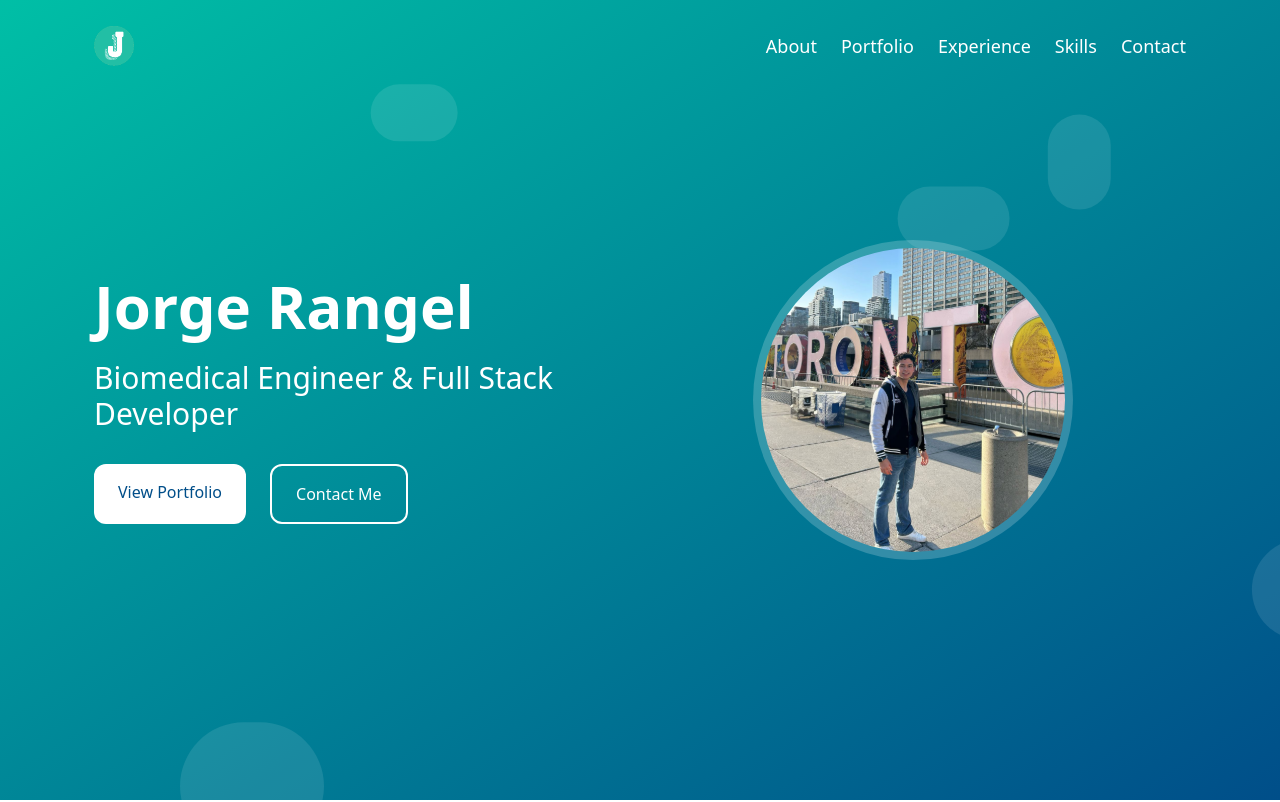
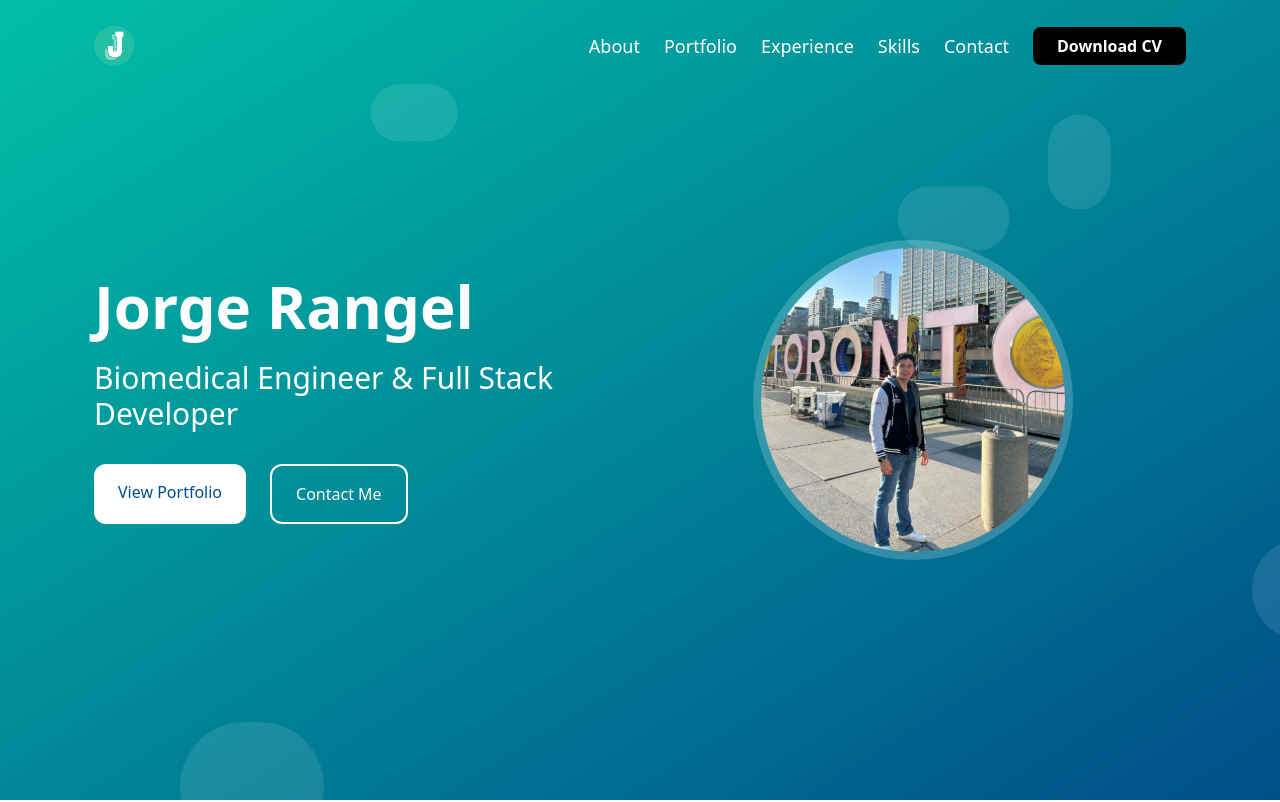
Before and after one commit to JorgeRan/portfolio-website, a React (Create React App) app: page / in a window 1280 px wide. Shown: the top 802 px of the page. Built offline with nearby package versions, Linux system fonts and the light colour scheme.

Commit message:
CV button added

```diff
--- a/src/components/Navbar.jsx
+++ b/src/components/Navbar.jsx
@@ -72,11 +72,14 @@ export function Navbar() {
           </button>
 
           <div
-        className={`${menuOpen ? 'block' : 'hidden'} w-full md:block md:w-auto`}
+            className={`${
+              menuOpen ? "block" : "hidden"
+            } w-full md:block md:w-auto`}
             id="navbar-default"
           >
-        <ul className="flex flex-col md:flex-row md:space-x-6 my-2">
-          {["About", "Portfolio", "Experience", "Skills", "Contact"].map((item) => (
+            <ul className="flex flex-col md:flex-row md:space-x-6 my-2 items-center">
+              {["About", "Portfolio", "Experience", "Skills", "Contact"].map(
+                (item) => (
                   <motion.li
                     className="text-lg font-medium"
                     key={item}
@@ -91,7 +94,18 @@ export function Navbar() {
                       {item}
                     </a>
                   </motion.li>
-          ))}
+                )
+              )}
+
+              <motion.li whileHover={{ scale: 1.1 }}>
+                <a
+                  href="/files/Jorge_Rangel_CV_Hybrid.pdf"
+                  download="JorgeRangel_CV.pdf"
+                  className="bg-black text-white font-semibold no-underline px-4 py-2 rounded-lg hover:bg-primary-blue transition-colors"
+                >
+                  Download CV
+                </a>
+              </motion.li>
             </ul>
           </div>
         </nav>
```
Also changed, not shown: 1 other file (tests, documents, lock files or other folders). Lines whose indentation alone changed are shown as unchanged.
